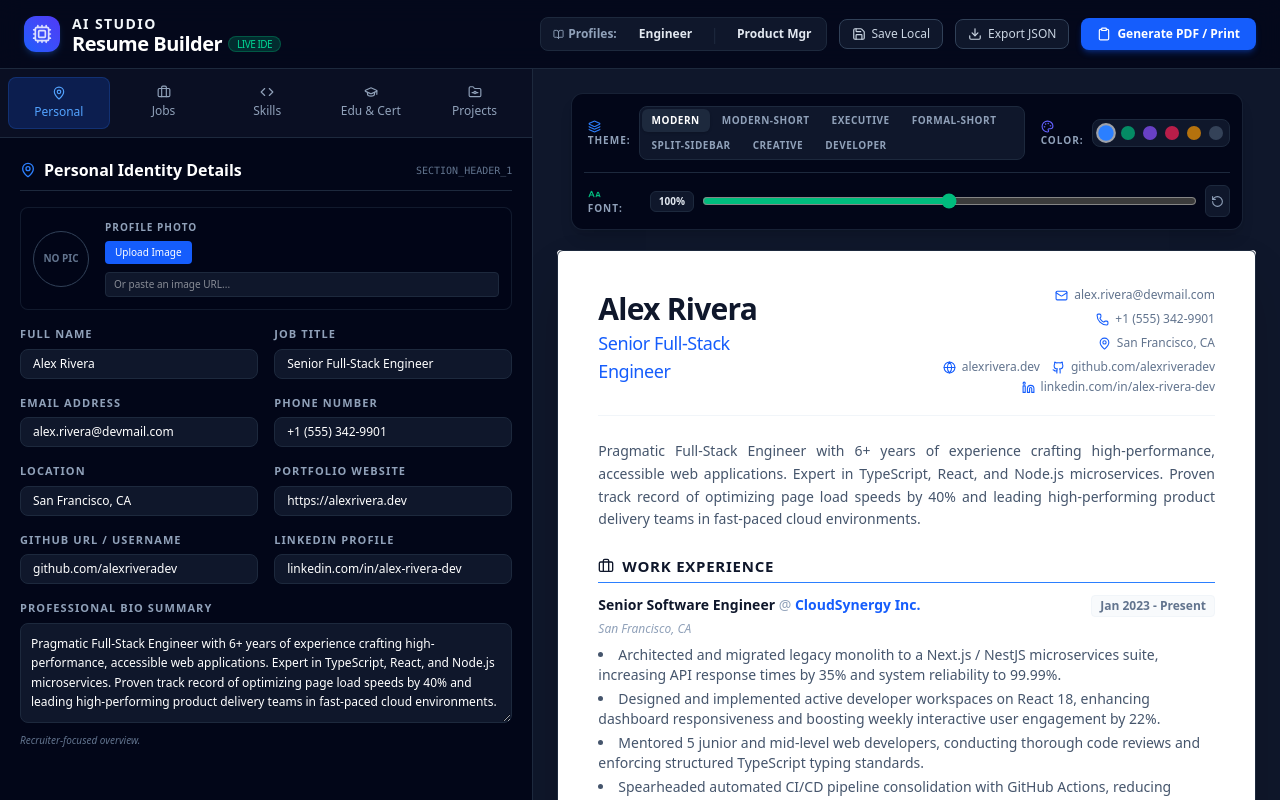
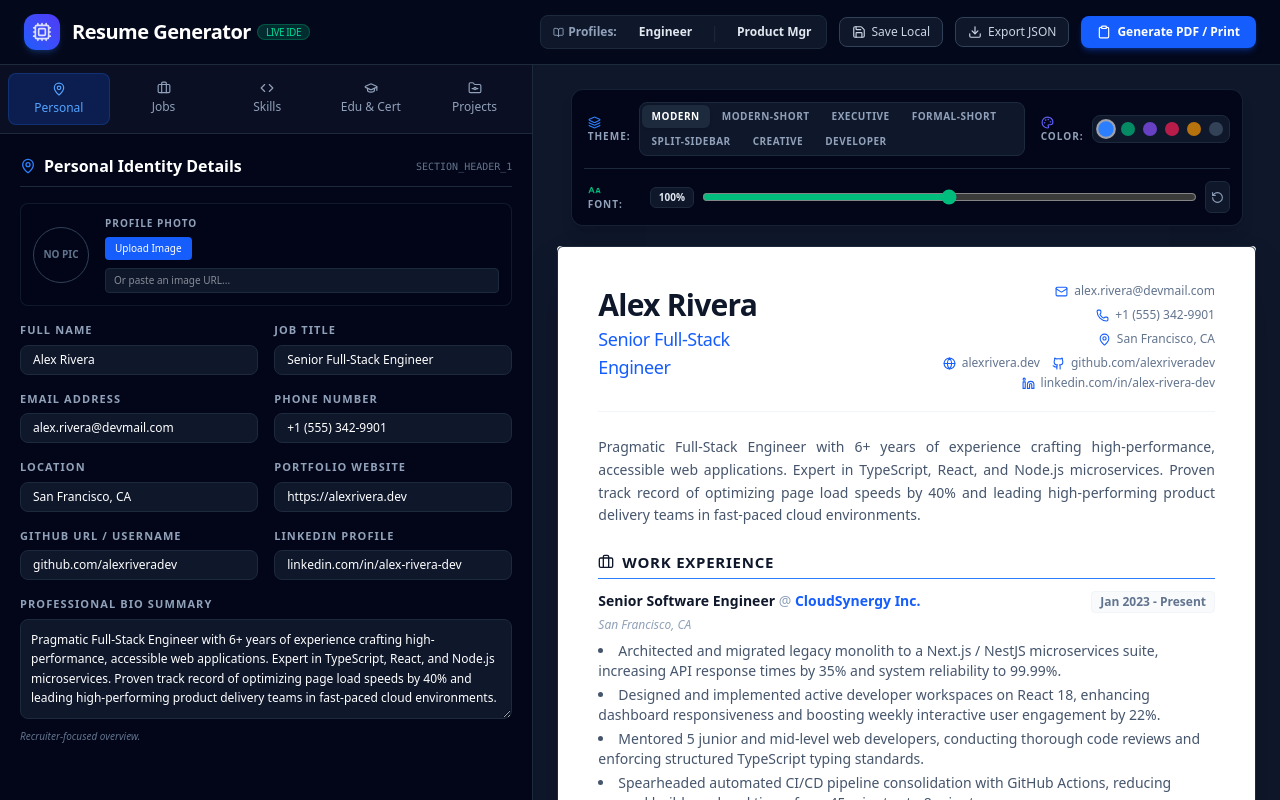
Before and after one commit to John-Aow/resume-generator, a React (Vite) app: page / in a window 1280 px wide. Shown: the top 800 px of the page. Built offline with nearby package versions, Linux system fonts and the light colour scheme.

Commit message:
change name

```diff
--- a/src/App.tsx
+++ b/src/App.tsx
@@ -664,9 +664,8 @@ export default function App() {
             <Cpu size={20} className="animate-pulse" />
           </div>
           <div>
-            <span className="text-sm font-bold text-slate-100 uppercase tracking-widest block">AI Studio</span>
             <span className="text-xl font-extrabold text-white tracking-tight flex items-center gap-1.5 leading-none">
-              Resume Builder
+              Resume Generator
               <span className="text-[10px] bg-emerald-500/20 text-emerald-400 border border-emerald-500/30 font-medium px-2 py-0.5 rounded-full uppercase">Live IDE</span>
             </span>
           </div>
```
